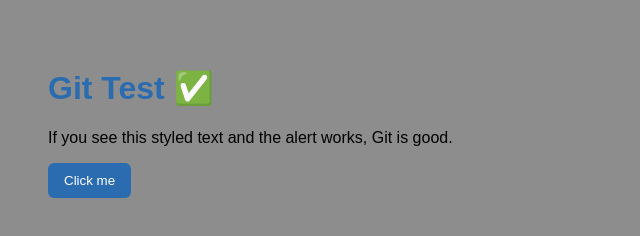
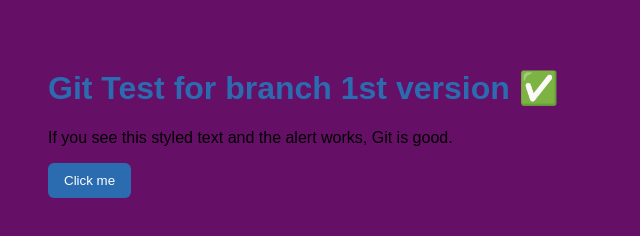
Before and after one commit to Fahad-Alsabr/mygitproject, a plain HTML site: page index.html in a window 1280 px wide. Shown: the whole page, without its empty margins (0-640 px from the left). Drawn offline with Linux system fonts and the light colour scheme.

Commit message:
changing style of the background and the title message

```diff
--- a/index.html
+++ b/index.html
@@ -6,7 +6,7 @@
   <link rel="stylesheet" href="style.css" />
 </head>
 <body>
-  <h1>Git Test ✅</h1>
+  <h1>Git Test for branch 1st version ✅</h1>
   <p>If you see this styled text and the alert works, Git is good.</p>
 
   <button id="btn">Click me</button>
--- a/style.css
+++ b/style.css
@@ -1,6 +1,6 @@
 body {
   font-family: Arial, sans-serif;
-  background-color: #00000072;
+  background-color: #660f66;
   padding: 40px;
 }
 
```
